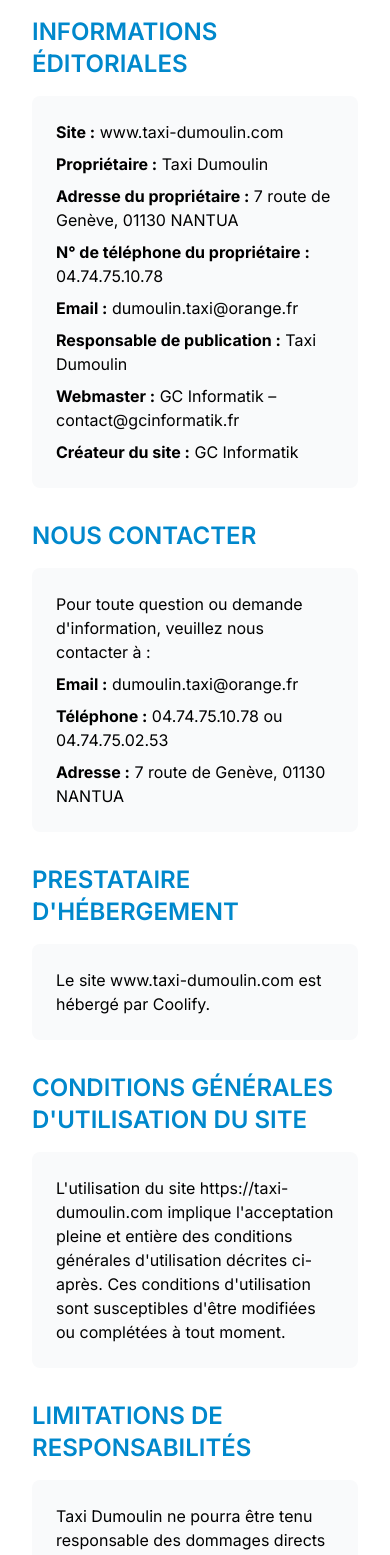
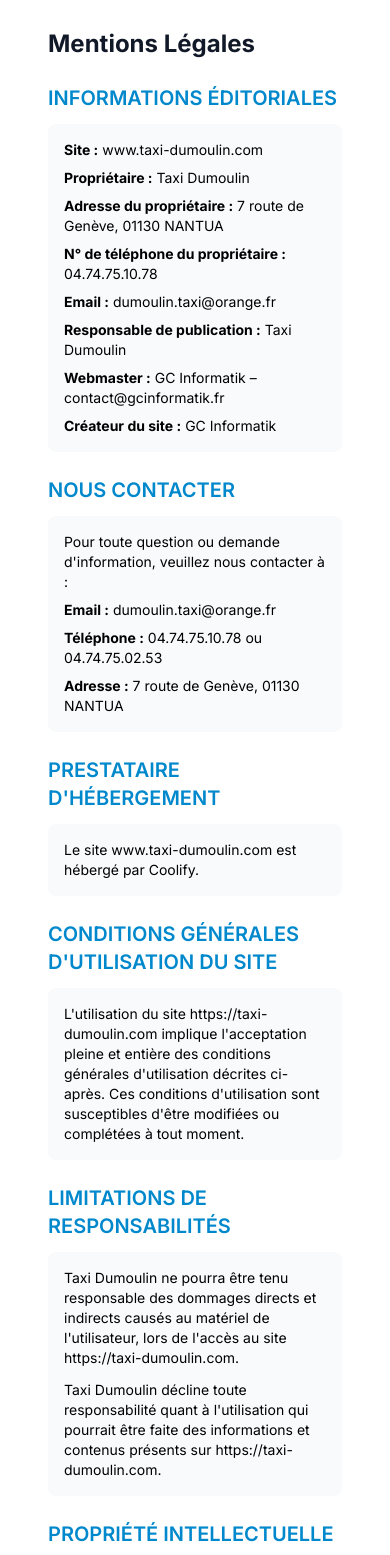
Before and after one commit to guicrstn/taxi-dumoulin, a Next.js app: page /mentions-legales in a window 390 px wide. Shown: the part 100-1655 px from the top of the page. Built offline with nearby package versions, Linux system fonts and the light colour scheme.

Commit message:
Update page.tsx

```diff
--- a/app/mentions-legales/page.tsx
+++ b/app/mentions-legales/page.tsx
@@ -10,14 +10,19 @@ export const metadata: Metadata = {
 
 export default function MentionsLegalesPage() {
   return (
-    <div className="container py-12">
-      <div className="max-w-4xl mx-auto">
-        <h1 className="text-3xl font-bold mb-8">Mentions Légales</h1>
+    <div className="min-h-screen bg-white">
+      {/* Espacement pour compenser le header fixe */}
+      <div className="pt-24 md:pt-28">
+        <div className="container py-8 md:py-12">
+          <div className="max-w-4xl mx-auto px-4">
+            <h1 className="text-2xl md:text-3xl font-bold mb-6 md:mb-8 text-gray-900">Mentions Légales</h1>
 
-        <div className="prose prose-lg max-w-none space-y-8">
+            <div className="space-y-6 md:space-y-8">
               <section>
-            <h2 className="text-2xl font-semibold mb-4 text-primary">INFORMATIONS ÉDITORIALES</h2>
-            <div className="bg-gray-50 p-6 rounded-lg space-y-2">
+                <h2 className="text-xl md:text-2xl font-semibold mb-3 md:mb-4 text-primary">
+                  INFORMATIONS ÉDITORIALES
+                </h2>
+                <div className="bg-gray-50 p-4 md:p-6 rounded-lg space-y-2 text-sm md:text-base">
                   <p>
                     <strong>Site :</strong> www.taxi-dumoulin.com
                   </p>
@@ -46,8 +51,8 @@ export default function MentionsLegalesPage() {
               </section>
 
               <section>
-            <h2 className="text-2xl font-semibold mb-4 text-primary">NOUS CONTACTER</h2>
-            <div className="bg-gray-50 p-6 rounded-lg space-y-2">
+                <h2 className="text-xl md:text-2xl font-semibold mb-3 md:mb-4 text-primary">NOUS CONTACTER</h2>
+                <div className="bg-gray-50 p-4 md:p-6 rounded-lg space-y-2 text-sm md:text-base">
                   <p>Pour toute question ou demande d'information, veuillez nous contacter à :</p>
                   <p>
                     <strong>Email :</strong> dumoulin.taxi@orange.fr
@@ -62,29 +67,35 @@ export default function MentionsLegalesPage() {
               </section>
 
               <section>
-            <h2 className="text-2xl font-semibold mb-4 text-primary">PRESTATAIRE D'HÉBERGEMENT</h2>
-            <div className="bg-gray-50 p-6 rounded-lg">
+                <h2 className="text-xl md:text-2xl font-semibold mb-3 md:mb-4 text-primary">
+                  PRESTATAIRE D'HÉBERGEMENT
+                </h2>
+                <div className="bg-gray-50 p-4 md:p-6 rounded-lg text-sm md:text-base">
                   <p>Le site www.taxi-dumoulin.com est hébergé par Coolify.</p>
                 </div>
               </section>
 
               <section>
-            <h2 className="text-2xl font-semibold mb-4 text-primary">CONDITIONS GÉNÉRALES D'UTILISATION DU SITE</h2>
-            <div className="bg-gray-50 p-6 rounded-lg">
+                <h2 className="text-xl md:text-2xl font-semibold mb-3 md:mb-4 text-primary">
+                  CONDITIONS GÉNÉRALES D'UTILISATION DU SITE
+                </h2>
+                <div className="bg-gray-50 p-4 md:p-6 rounded-lg text-sm md:text-base">
                   <p>
-                L'utilisation du site https://taxi-dumoulin.com implique l'acceptation pleine et entière des conditions
-                générales d'utilisation décrites ci-après. Ces conditions d'utilisation sont susceptibles d'être
-                modifiées ou complétées à tout moment.
+                    L'utilisation du site https://taxi-dumoulin.com implique l'acceptation pleine et entière des
+                    conditions générales d'utilisation décrites ci-après. Ces conditions d'utilisation sont susceptibles
+                    d'être modifiées ou complétées à tout moment.
                   </p>
                 </div>
               </section>
 
               <section>
-            <h2 className="text-2xl font-semibold mb-4 text-primary">LIMITATIONS DE RESPONSABILITÉS</h2>
-            <div className="bg-gray-50 p-6 rounded-lg space-y-4">
+                <h2 className="text-xl md:text-2xl font-semibold mb-3 md:mb-4 text-primary">
+                  LIMITATIONS DE RESPONSABILITÉS
+                </h2>
+                <div className="bg-gray-50 p-4 md:p-6 rounded-lg space-y-3 md:space-y-4 text-sm md:text-base">
                   <p>
-                Taxi Dumoulin ne pourra être tenu responsable des dommages directs et indirects causés au matériel de
-                l'utilisateur, lors de l'accès au site https://taxi-dumoulin.com.
+                    Taxi Dumoulin ne pourra être tenu responsable des dommages directs et indirects causés au matériel
+                    de l'utilisateur, lors de l'accès au site https://taxi-dumoulin.com.
                   </p>
                   <p>
                     Taxi Dumoulin décline toute responsabilité quant à l'utilisation qui pourrait être faite des
@@ -94,84 +105,89 @@ export default function MentionsLegalesPage() {
               </section>
 
               <section>
-            <h2 className="text-2xl font-semibold mb-4 text-primary">PROPRIÉTÉ INTELLECTUELLE</h2>
-            <div className="bg-gray-50 p-6 rounded-lg space-y-4">
+                <h2 className="text-xl md:text-2xl font-semibold mb-3 md:mb-4 text-primary">
+                  PROPRIÉTÉ INTELLECTUELLE
+                </h2>
+                <div className="bg-gray-50 p-4 md:p-6 rounded-lg space-y-3 md:space-y-4 text-sm md:text-base">
                   <p>
                     Tout le contenu du présent site, incluant, de façon non limitative, les graphismes, images, textes,
-                vidéos, animations, sons, logos, gifs et icônes ainsi que leur mise en forme sont la propriété exclusive
-                de Taxi Dumoulin à l'exception des marques, logos ou contenus appartenant à d'autres sociétés
-                partenaires ou auteurs.
+                    vidéos, animations, sons, logos, gifs et icônes ainsi que leur mise en forme sont la propriété
+                    exclusive de Taxi Dumoulin à l'exception des marques, logos ou contenus appartenant à d'autres
+                    sociétés partenaires ou auteurs.
                   </p>
                   <p>
                     Toute reproduction, distribution, modification, adaptation, retransmission ou publication, même
-                partielle, de ces différents éléments est strictement interdite sans l'accord exprès par écrit de Taxi
-                Dumoulin.
+                    partielle, de ces différents éléments est strictement interdite sans l'accord exprès par écrit de
+                    Taxi Dumoulin.
                   </p>
                 </div>
               </section>
 
               <section>
-            <h2 className="text-2xl font-semibold mb-4 text-primary">DONNÉES PERSONNELLES</h2>
-            <div className="bg-gray-50 p-6 rounded-lg space-y-4">
+                <h2 className="text-xl md:text-2xl font-semibold mb-3 md:mb-4 text-primary">DONNÉES PERSONNELLES</h2>
+                <div className="bg-gray-50 p-4 md:p-6 rounded-lg space-y-3 md:space-y-4 text-sm md:text-base">
                   <p>
                     De manière générale, vous n'êtes pas tenu de nous communiquer vos données personnelles lorsque vous
                     visitez notre site Internet https://taxi-dumoulin.com.
                   </p>
                   <p>
                     Cependant, ce principe comporte certaines exceptions. En effet, pour certains services proposés par
-                notre site, vous pouvez être amenés à nous communiquer certaines données telles que : votre nom, votre
-                prénom, votre adresse électronique, et votre numéro de téléphone. Tel est le cas lorsque vous remplissez
-                le formulaire qui vous est proposé en ligne, dans les rubriques « contact » et « réservation ».
+                    notre site, vous pouvez être amenés à nous communiquer certaines données telles que : votre nom,
+                    votre prénom, votre adresse électronique, et votre numéro de téléphone. Tel est le cas lorsque vous
+                    remplissez le formulaire qui vous est proposé en ligne, dans les rubriques « contact » et «
+                    réservation ».
                   </p>
                   <p>
-                Dans tous les cas, vous pouvez refuser de fournir vos données personnelles. Dans ce cas, vous ne pourrez
-                pas utiliser les services du site, notamment celui de solliciter des renseignements sur notre société,
-                ou de réserver un taxi.
+                    Dans tous les cas, vous pouvez refuser de fournir vos données personnelles. Dans ce cas, vous ne
+                    pourrez pas utiliser les services du site, notamment celui de solliciter des renseignements sur
+                    notre société, ou de réserver un taxi.
                   </p>
                   <p>
-                Enfin, nous pouvons collecter de manière automatique certaines informations vous concernant lors d'une
-                simple navigation sur notre site Internet, notamment : des informations concernant l'utilisation de
-                notre site, comme les zones que vous visitez et les services auxquels vous accédez, votre adresse IP, le
-                type de votre navigateur, vos temps d'accès.
+                    Enfin, nous pouvons collecter de manière automatique certaines informations vous concernant lors
+                    d'une simple navigation sur notre site Internet, notamment : des informations concernant
+                    l'utilisation de notre site, comme les zones que vous visitez et les services auxquels vous accédez,
+                    votre adresse IP, le type de votre navigateur, vos temps d'accès.
                   </p>
                   <p>
-                De telles informations sont utilisées exclusivement à des fins de statistiques internes, de manière à
-                améliorer la qualité des services qui vous sont proposés. Les bases de données sont protégées par les
-                dispositions de la loi du 1er juillet 1998 transposant la directive 96/9 du 11 mars 1996 relative à la
-                protection juridique des bases de données.
+                    De telles informations sont utilisées exclusivement à des fins de statistiques internes, de manière
+                    à améliorer la qualité des services qui vous sont proposés. Les bases de données sont protégées par
+                    les dispositions de la loi du 1er juillet 1998 transposant la directive 96/9 du 11 mars 1996
+                    relative à la protection juridique des bases de données.
                   </p>
                 </div>
               </section>
 
               <section>
-            <h2 className="text-2xl font-semibold mb-4 text-primary">DROIT APPLICABLE</h2>
-            <div className="bg-gray-50 p-6 rounded-lg">
+                <h2 className="text-xl md:text-2xl font-semibold mb-3 md:mb-4 text-primary">DROIT APPLICABLE</h2>
+                <div className="bg-gray-50 p-4 md:p-6 rounded-lg text-sm md:text-base">
                   <p>
                     Tant le présent site que les modalités et conditions de son utilisation sont régis par le droit
-                français, quel que soit le lieu d'utilisation. En cas de contestation éventuelle, et après l'échec de
-                toute tentative de recherche d'une solution amiable, les tribunaux français seront seuls compétents pour
-                connaître de ce litige.
+                    français, quel que soit le lieu d'utilisation. En cas de contestation éventuelle, et après l'échec
+                    de toute tentative de recherche d'une solution amiable, les tribunaux français seront seuls
+                    compétents pour connaître de ce litige.
                   </p>
                 </div>
               </section>
 
               <section>
-            <h2 className="text-2xl font-semibold mb-4 text-primary">COOKIES</h2>
-            <div className="bg-gray-50 p-6 rounded-lg space-y-4">
+                <h2 className="text-xl md:text-2xl font-semibold mb-3 md:mb-4 text-primary">COOKIES</h2>
+                <div className="bg-gray-50 p-4 md:p-6 rounded-lg space-y-3 md:space-y-4 text-sm md:text-base">
                   <p>
                     Le site https://taxi-dumoulin.com peut être amené à vous demander l'acceptation des cookies pour des
-                besoins de statistiques et d'affichage. Un cookie est une information déposée sur votre disque dur par
-                le serveur du site que vous visitez.
+                    besoins de statistiques et d'affichage. Un cookie est une information déposée sur votre disque dur
+                    par le serveur du site que vous visitez.
                   </p>
                   <p>
-                Il contient plusieurs données qui sont stockées sur votre ordinateur dans un simple fichier texte auquel
-                un serveur accède pour lire et enregistrer des informations. Certaines parties de ce site ne peuvent
-                être fonctionnelles sans l'acceptation de cookies.
+                    Il contient plusieurs données qui sont stockées sur votre ordinateur dans un simple fichier texte
+                    auquel un serveur accède pour lire et enregistrer des informations. Certaines parties de ce site ne
+                    peuvent être fonctionnelles sans l'acceptation de cookies.
                   </p>
                 </div>
               </section>
             </div>
           </div>
         </div>
+      </div>
+    </div>
   )
 }
```
Lines whose indentation alone changed are shown as unchanged.
